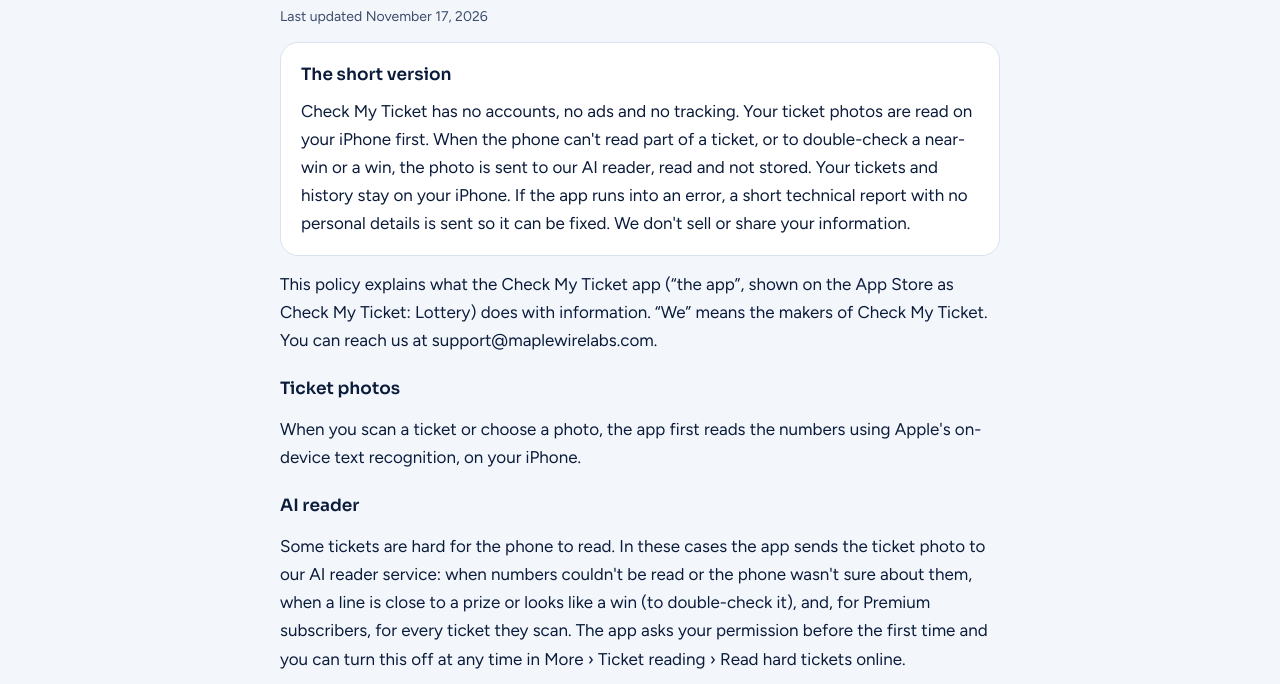
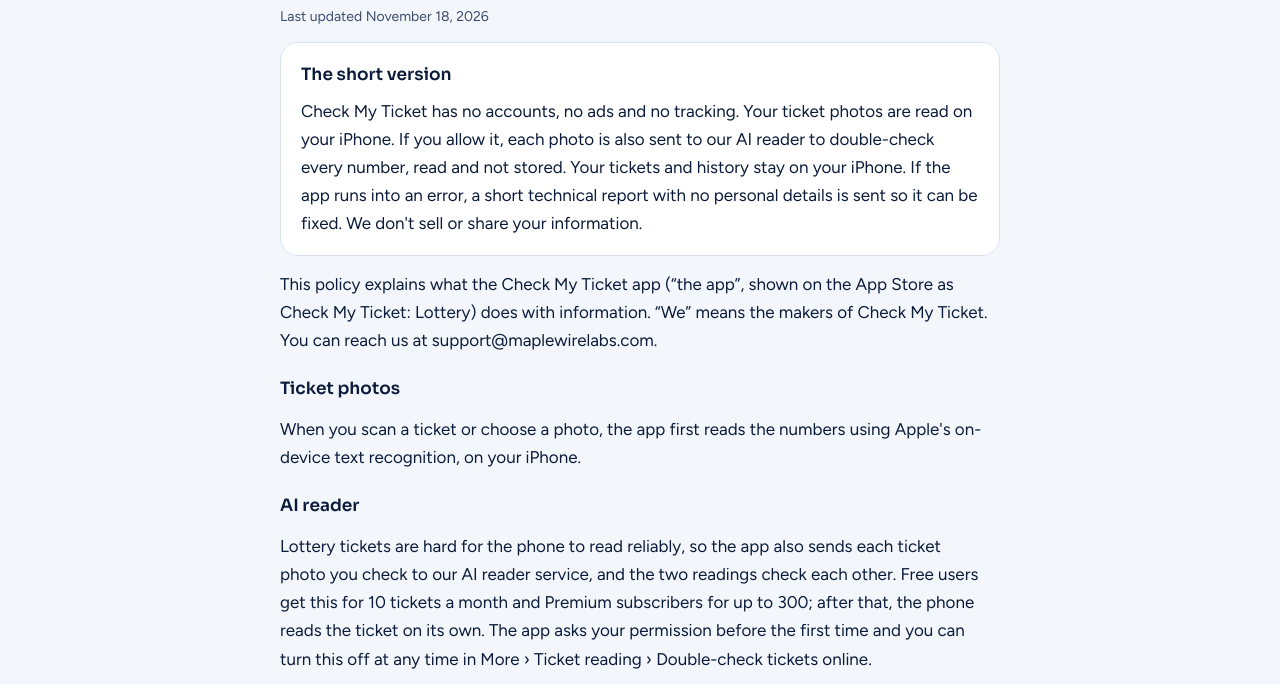
Before and after one commit to maplewirelabs-com/website, a plain HTML site: page checkmyticket/privacy/index.html in a window 1280 px wide. Shown: the part 259-943 px from the top of the page. Drawn offline with Linux system fonts and the light colour scheme.

Commit message:
Check My Ticket privacy policy: AI double-checks every ticket (when allowed)
Co-Authored-By: Claude Opus 5.5 <noreply@anthropic.com>
Claude-Session: https://claude.ai/code/session_01WpKAADoxT8X8JHtAswnGHk

```diff
--- a/checkmyticket/privacy/index.html
+++ b/checkmyticket/privacy/index.html
@@ -76,17 +76,17 @@ footer .wrap{padding-block:20px 36px}
 <main><div class="wrap">
 <section id="privacy">
   <h2>Privacy Policy</h2>
-  <p class="upd">Last updated November 17, 2026</p>
+  <p class="upd">Last updated November 18, 2026</p>
   <div class="box">
     <strong>The short version</strong>
-    <p>Check My Ticket has no accounts, no ads and no tracking. Your ticket photos are read on your iPhone first. When the phone can't read part of a ticket, or to double-check a near-win or a win, the photo is sent to our AI reader, read and not stored. Your tickets and history stay on your iPhone. If the app runs into an error, a short technical report with no personal details is sent so it can be fixed. We don't sell or share your information.</p>
+    <p>Check My Ticket has no accounts, no ads and no tracking. Your ticket photos are read on your iPhone. If you allow it, each photo is also sent to our AI reader to double-check every number, read and not stored. Your tickets and history stay on your iPhone. If the app runs into an error, a short technical report with no personal details is sent so it can be fixed. We don't sell or share your information.</p>
   </div>
   <p>This policy explains what the Check My Ticket app (“the app”, shown on the App Store as Check My Ticket: Lottery) does with information. “We” means the makers of Check My Ticket. You can reach us at support@maplewirelabs.com.</p>
 
   <h3>Ticket photos</h3>
   <p>When you scan a ticket or choose a photo, the app first reads the numbers using Apple's on-device text recognition, on your iPhone.</p>
   <h3>AI reader</h3>
-  <p>Some tickets are hard for the phone to read. In these cases the app sends the ticket photo to our AI reader service: when numbers couldn't be read or the phone wasn't sure about them, when a line is close to a prize or looks like a win (to double-check it), and, for Premium subscribers, for every ticket they scan. The app asks your permission before the first time and you can turn this off at any time in More › Ticket reading › Read hard tickets online.</p>
+  <p>Lottery tickets are hard for the phone to read reliably, so the app also sends each ticket photo you check to our AI reader service, and the two readings check each other. Free users get this for 10 tickets a month and Premium subscribers for up to 300; after that, the phone reads the ticket on its own. The app asks your permission before the first time and you can turn this off at any time in More › Ticket reading › Double-check tickets online.</p>
   <p>Our service (hosted by Cloudflare) passes the photo to Anthropic's Claude AI, which reads the ticket and sends back the numbers. The photo is not stored by us. Anthropic processes it under its <a href="https://www.anthropic.com/legal/commercial-terms">commercial terms</a> and <a href="https://www.anthropic.com/legal/privacy">privacy policy</a> and does not use it to train its models.</p>
   <p>Along with the photo, the app sends the random app user ID used for subscriptions (to check Premium and count the free AI readings each month). The service keeps a count of AI readings per user ID and per internet (IP) address for up to 40 days, to enforce the monthly limits. Nothing else is kept.</p>
 
```
